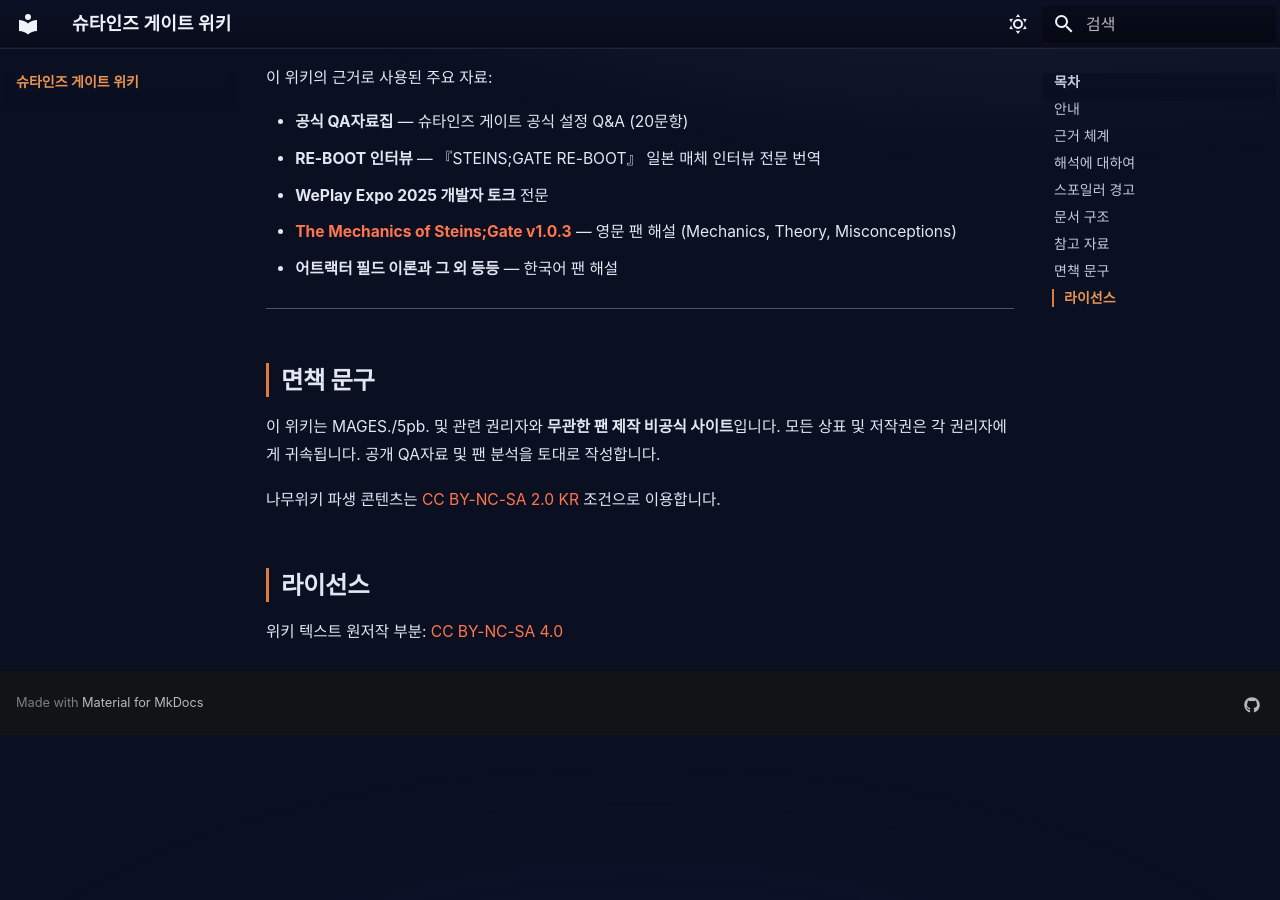
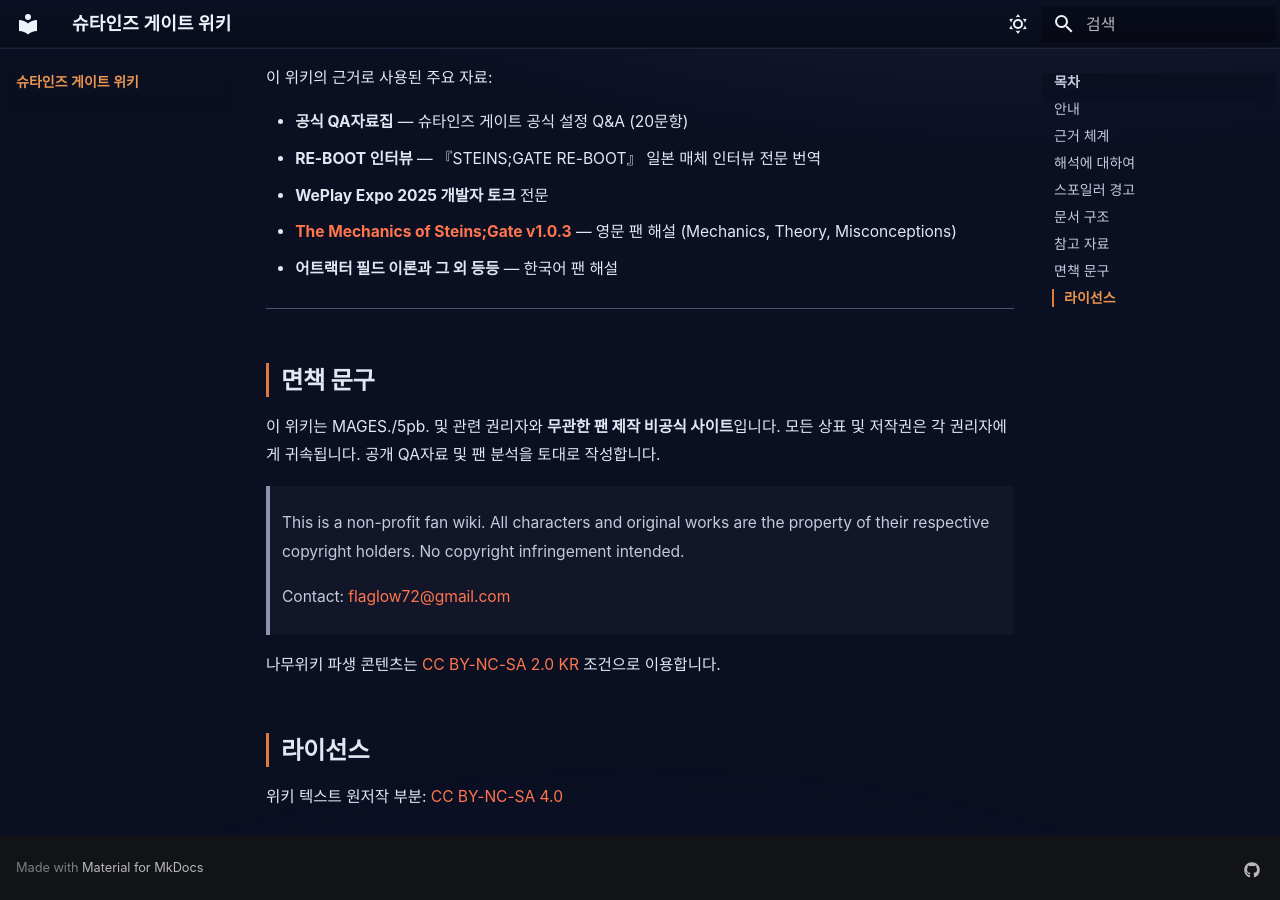
Before and after one commit to sgwiki/sgwiki.github.io, an MkDocs documentation site: the page built from wiki/README.md, in a window 1280 px wide and 900 px high, scrolled down 2597 px. Built offline with MkDocs 1.6.1 and Material for MkDocs 9.7.7, drawn with Linux system fonts in a browser that asks for light colours; some web fonts are replaced; before the commit the page ends 3332 px from its top, so only the background shows below that.

Commit message:
chore: 메인·README에 비영리 팬 위키 영문 면책 문구 추가
Co-Authored-By: Claude Fable 5 <noreply@anthropic.com>

```diff
--- a/wiki/README.md
+++ b/wiki/README.md
@@ -72,6 +72,12 @@ wiki/
 이 위키는 MAGES./5pb. 및 관련 권리자와 **무관한 팬 제작 비공식 사이트**입니다.
 모든 상표 및 저작권은 각 권리자에게 귀속됩니다. 공개 QA자료 및 팬 분석을 토대로 작성합니다.
 
+> This is a non-profit fan wiki.
+> All characters and original works are the property of their respective copyright holders.
+> No copyright infringement intended.
+>
+> Contact: <flaglow72@gmail.com>
+
 나무위키 파생 콘텐츠는 [CC BY-NC-SA 2.0 KR](https://creativecommons.org/licenses/by-nc-sa/2.0/kr/) 조건으로 이용합니다.
 
 ## 라이선스
```
Also changed, not shown: README.md (+8 -0 lines).
